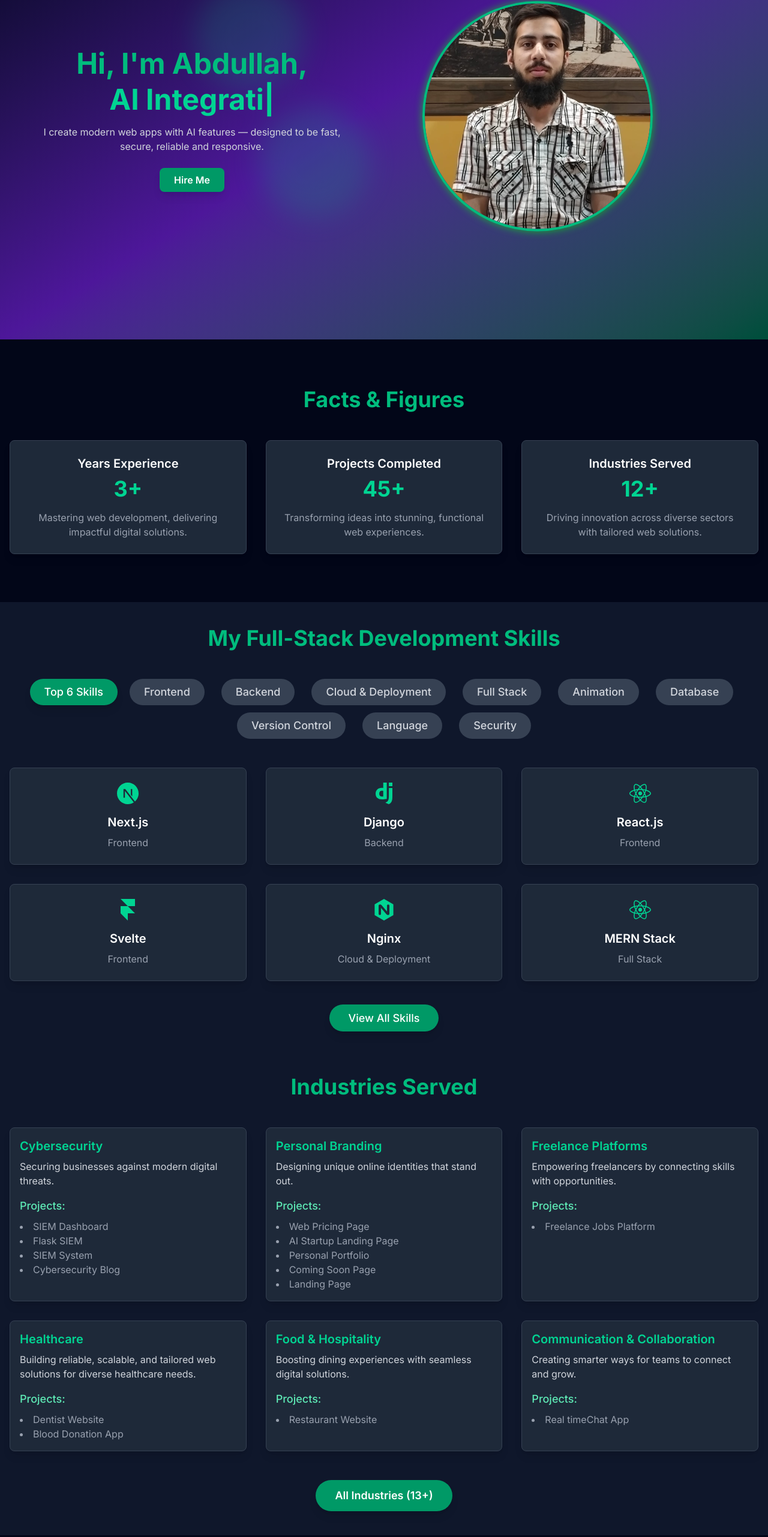
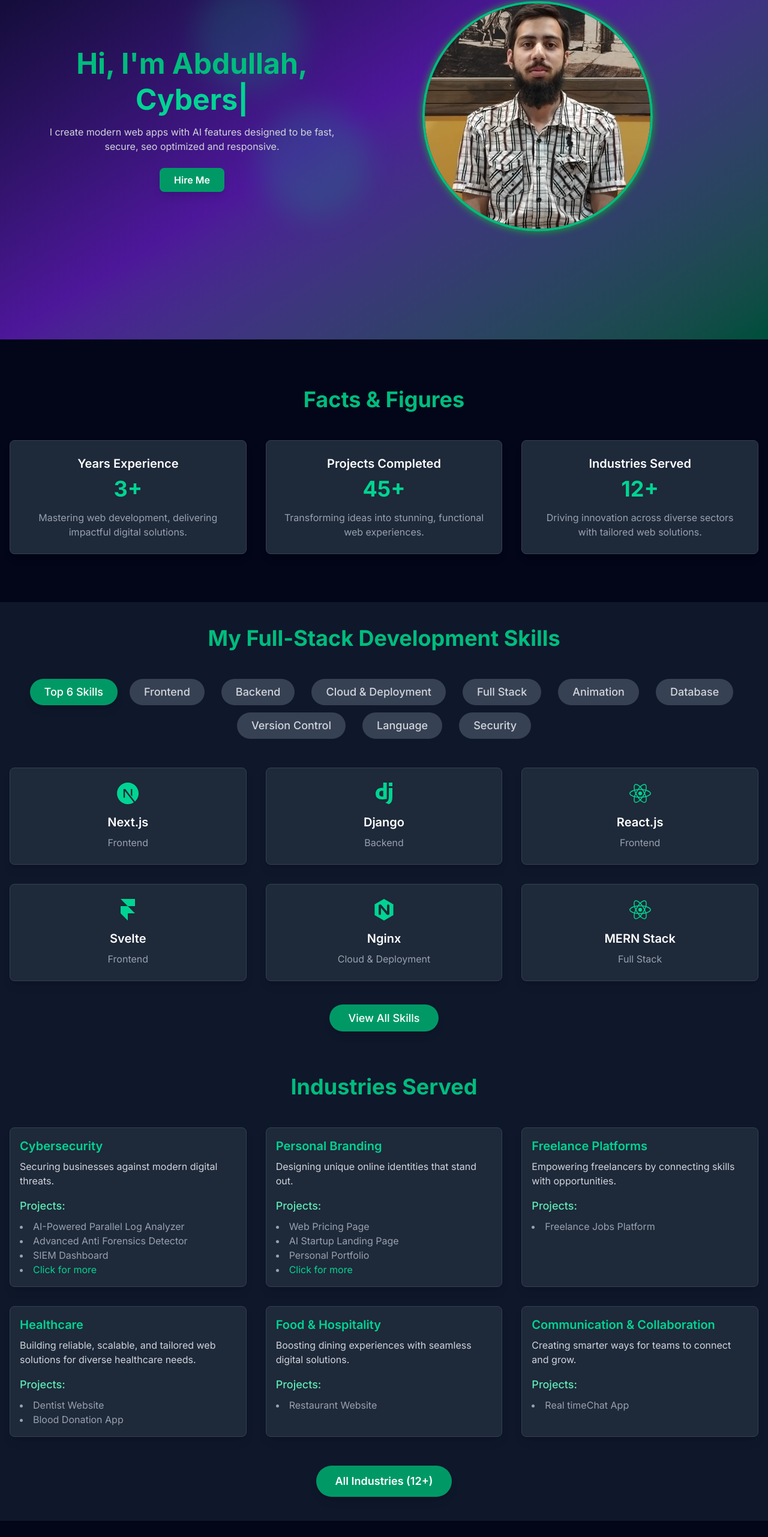
Before and after one commit to abdullahdigital/portfolio-site, a Next.js app: page / in a window 1280 px wide. Shown: the part 234-2797 px from the top of the page at 60% size. Built offline with nearby package versions, Linux system fonts and the light colour scheme.

Commit message:
added 2 projects of logs analyzer and anti forensics

```diff
--- a/src/components/Hero.tsx
+++ b/src/components/Hero.tsx
@@ -51,9 +51,9 @@ const Hero = () => {
              sequence={[
     'Full-Stack Web Developer',
     1000,
-    'Cybersecurity Guy',
+    'Cybersecurity & Pen-Tester',
     1000,
-    'AI Integration & Automater',
+    'AI Automation Specialist',
     1000,
     'Agentic AI Solutions Provider',
     1000,
@@ -65,7 +65,7 @@ const Hero = () => {
             />
           </h1>
        <p className="mt-3 text-base text-gray-300">
-  I create modern web apps with AI features — designed to be fast, secure, reliable and responsive.
+  I create modern web apps with AI features designed to be fast, secure, seo optimized and responsive.
 </p>
 
             <motion.button
--- a/src/components/Industries.tsx
+++ b/src/components/Industries.tsx
@@ -36,13 +36,20 @@ export default function Industries() {
               <div className="mt-2">
                 <h4 className="text-lg font-medium text-emerald-300 mb-2">Projects:</h4>
                 <ul className="list-disc list-inside text-gray-400">
-                  {industry.projects.map((project, projIndex) => (
+                  {industry.projects.slice(0, 3).map((project, projIndex) => (
                     <li key={projIndex}>
                       <Link href={project.link} className="hover:text-emerald-400 transition-colors duration-200" target="_blank" rel="noopener noreferrer">
                         {project.title}
                       </Link>
                     </li>
                   ))}
+                  {industry.projects.length > 3 && (
+                    <li>
+                      <Link href="/industries" className="text-emerald-400 hover:text-emerald-500 transition-colors duration-200">
+                        Click for more
+                      </Link>
+                    </li>
+                  )}
                 </ul>
               </div>
             </motion.div>
@@ -56,7 +63,7 @@ export default function Industries() {
               whileHover={{ scale: 1.05 }}
               whileTap={{ scale: 0.95 }}
             >
-              All Industries ({industriesData.length}+)
+              All Industries ({industriesData.length - 1}+)
             </motion.button>
           </Link>
         </div>
--- a/src/components/Projects.tsx
+++ b/src/components/Projects.tsx
@@ -71,7 +71,7 @@ const Projects = () => {
           viewport={{ once: true, amount: 0.5 }}
           transition={{ duration: 0.5 }}
         >
-          My Portfolio: Featured Full-Stack Development Projects
+          All Public Projects ({projectsData.length - 1}+)
         </motion.h2>
         <div className="grid grid-cols-1 md:grid-cols-2 lg:grid-cols-3 gap-8 mb-12">
           {featuredProjects.map((project: ProjectCardProps, index: number) => (
@@ -96,7 +96,7 @@ const Projects = () => {
           viewport={{ once: true, amount: 0.5 }}
           transition={{ duration: 0.5, delay: featuredProjects.length * 0.1 }}
         >
-          All Projects ({projectsData.length}+)
+          All Projects ({projectsData.length - 1}+)
         </motion.a>
       </div>
     </section>
--- a/src/data/industriesData.ts
+++ b/src/data/industriesData.ts
@@ -9,6 +9,8 @@ export const industriesData: Industry[] = [
     name: 'Cybersecurity',
     description: 'Securing businesses against modern digital threats.',
     projects: [
+      { title: 'AI-Powered Parallel Log Analyzer', link: 'https://drive.google.com/file/d/13XXwpDGmJx4TP1IB0GR3X6O-ZC538Gek/view?usp=sharing' },
+      { title: 'Advanced Anti Forensics Detector', link: 'https://drive.google.com/file/d/1P-7_miDS_qlspqadcwrtsG4SYwveBnWL/view?usp=sharing' },
       { title: 'SIEM Dashboard', link: 'https://siem-nimbus.vercel.app/' },
       { title: 'Flask SIEM', link: 'https://www.linkedin.com/posts/abdullahdigital_websitedevelopment-flaskdeveloper-businesswebsite-activity-7231896232263065600-0k5A?utm_source=share&utm_medium=member_desktop&rcm=ACoAAESxBI8BxvPwjujJf4hh5F_riANWHXN8Vt8' },
       { title: 'SIEM System', link: 'https://www.linkedin.com/posts/abdullahdigital_webdevelopment-techinnovation-projectshowcase-activity-7232974479205826560-lZEZ?utm_source=share&utm_medium=member_desktop&rcm=ACoAAESxBI8BxvPwjujJf4hh5F_riANWHXN8Vt8' },
--- a/src/data/projectsData.ts
+++ b/src/data/projectsData.ts
@@ -13,6 +13,26 @@ export interface ProjectCardProps {
 export const projectsData: ProjectCardProps[] = [
   {
     id: 1,
+    title: 'AI-Powered Parallel Log Analyzer',
+    description: 'An intelligent log analyzer leveraging AI for high-speed parallel processing.',
+    image: '/projects/stats-logs.png',
+    link: 'https://drive.google.com/file/d/13XXwpDGmJx4TP1IB0GR3X6O-ZC538Gek/view?usp=sharing',
+    github: '#',
+    category: 'Cybersecurity',
+    isFeatured: true,
+  },
+  {
+    id: 2,
+    title: 'Advanced Anti Forensics Detector',
+    description: 'A sophisticated tool designed to detect and neutralize anti-forensic measures.',
+    image: '/projects/anti-forensics-detector.png',
+    link: 'https://drive.google.com/file/d/1P-7_miDS_qlspqadcwrtsG4SYwveBnWL/view?usp=sharing',
+    github: '#',
+    category: 'Cybersecurity',
+    isFeatured: true,
+  },
+  {
+    id: 3,
     title: 'SIEM Dashboard',
     description: 'Interactive SIEM dashboard for real-time threat detection and monitoring.',
     image: '/projects/1siem-dashboard.png',
@@ -22,7 +42,7 @@ export const projectsData: ProjectCardProps[] = [
     isFeatured: true,
   },
   {
-    id: 2,
+    id: 4,
     title: 'Web Pricing Page',
     description: 'Modern, responsive pricing page built to boost conversions.',
     image: '/projects/2web-pricing.png',
@@ -32,7 +52,7 @@ export const projectsData: ProjectCardProps[] = [
     isFeatured: true,
   },
   {
-    id: 3,
+    id: 5,
     title: 'Freelance Jobs Platform',
     description: 'Full-stack platform connecting freelancers with global job opportunities.',
     image: '/projects/3freelance-jobs-platform.png',
@@ -42,7 +62,7 @@ export const projectsData: ProjectCardProps[] = [
     isFeatured: true,
   },
   {
-    id: 4,
+    id: 6,
     title: 'Dentist Website',
     description: 'Clean, professional dental clinic site with service showcase and booking.',
     image: '/projects/4dentist.png',
@@ -52,7 +72,7 @@ export const projectsData: ProjectCardProps[] = [
     isFeatured: true,
   },
   {
-    id: 5,
+    id: 7,
     title: 'Restaurant Website',
     description: 'Elegant restaurant site featuring menu, reservations, and contact.',
     image: '/projects/5restaurant.png',
@@ -62,7 +82,7 @@ export const projectsData: ProjectCardProps[] = [
     isFeatured: true,
   },
   {
-    id: 6,
+    id: 8,
     title: 'AI Startup Landing Page',
     description: 'High-converting AI startup landing page for investors and early adopters.',
     image: '/projects/6ai-startup-landingpage.png',
@@ -72,7 +92,7 @@ export const projectsData: ProjectCardProps[] = [
     isFeatured: true,
   },
   {
-    id: 7,
+    id: 9,
     title: 'Blood Donation App',
     description: 'Mobile app linking blood donors with recipients through real-time requests.',
     image: '/projects/7blood-donation.png',
@@ -82,7 +102,7 @@ export const projectsData: ProjectCardProps[] = [
     isFeatured: false,
   },
   {
-    id: 8,
+    id: 10,
     title: 'News App',
     description: 'A dynamic news application delivering real-time updates and personalized content.',
     image: '/projects/news-app.png',
@@ -92,7 +112,7 @@ export const projectsData: ProjectCardProps[] = [
     isFeatured: false,
   },
   {
-    id: 9,
+    id: 11,
     title: 'Chat App',
     description: 'Real-time messaging app with chat, group, and media sharing features.',
     image: '/projects/8whatsapp.png',
@@ -102,7 +122,7 @@ export const projectsData: ProjectCardProps[] = [
     isFeatured: false,
   },
   {
-    id: 10,
+    id: 12,
     title: 'E-commerce Dashboard',
     description: 'Admin dashboard for managing e-commerce operations, sales, and inventory.',
     image: '/projects/9ecom.png',
@@ -112,7 +132,7 @@ export const projectsData: ProjectCardProps[] = [
     isFeatured: false,
   },
   {
-    id: 11,
+    id: 13,
     title: 'Academy Website',
     description: 'Educational platform offering courses, resources, and student management.',
     image: '/projects/10academy.png',
@@ -122,7 +142,7 @@ export const projectsData: ProjectCardProps[] = [
     isFeatured: false,
   },
   {
-    id: 12,
+    id: 14,
     title: 'Advanced Blog',
     description: 'Feature-rich blogging platform with user authentication and content management.',
     image: '/projects/11blog-advance.png',
@@ -132,7 +152,7 @@ export const projectsData: ProjectCardProps[] = [
     isFeatured: false,
   },
   {
-    id: 13,
+    id: 15,
     title: 'Cybersecurity Blog',
     description: 'Informative blog focusing on cybersecurity news, tips, and best practices.',
     image: '/projects/12blog-cyber.png',
@@ -142,7 +162,7 @@ export const projectsData: ProjectCardProps[] = [
     isFeatured: false,
   },
   {
-    id: 14,
+    id: 16,
     title: 'Text Utility App',
     description: 'A versatile web tool for text manipulation, analysis, and formatting.',
     image: '/projects/13textUtils.png',
@@ -152,7 +172,7 @@ export const projectsData: ProjectCardProps[] = [
     isFeatured: false,
   },
   {
-    id: 15,
+    id: 17,
     title: 'Small E-commerce',
     description: 'A compact e-commerce solution for small businesses to showcase and sell products.',
     image: '/projects/14small-ecom.png',
@@ -162,7 +182,7 @@ export const projectsData: ProjectCardProps[] = [
     isFeatured: false,
   },
   {
-    id: 16,
+    id: 18,
     title: 'Weather App',
     description: 'Real-time weather application providing forecasts and conditions for any location.',
     image: '/projects/15weather.png',
@@ -172,7 +192,7 @@ export const projectsData: ProjectCardProps[] = [
     isFeatured: false,
   },
   {
-    id: 17,
+    id: 19,
     title: 'Text Editor',
     description: 'A simple yet functional web-based text editor for quick notes and code snippets.',
     image: '/projects/16text.png',
@@ -182,7 +202,7 @@ export const projectsData: ProjectCardProps[] = [
     isFeatured: false,
   },
   {
-    id: 18,
+    id: 20,
     title: 'Printer E-commerce',
     description: 'Specialized e-commerce platform for printers and printing supplies.',
     image: '/projects/17printer.png',
@@ -192,7 +212,7 @@ export const projectsData: ProjectCardProps[] = [
     isFeatured: false,
   },
   {
-    id: 19,
+    id: 21,
     title: 'Personal Portfolio',
     description: 'A showcase of my work, skills, and professional journey.',
     image: '/projects/18portfolio.png',
@@ -202,7 +222,7 @@ export const projectsData: ProjectCardProps[] = [
     isFeatured: false,
   },
   {
-    id: 20,
+    id: 22,
     title: 'Robo Speaker',
     description: 'A fun utility app that converts text into speech with a robotic voice.',
     image: '/projects/19robospeaker.png',
@@ -212,7 +232,7 @@ export const projectsData: ProjectCardProps[] = [
     isFeatured: false,
   },
   {
-    id: 21,
+    id: 23,
     title: 'Flask SIEM',
     description: 'A Security Information and Event Management (SIEM) system built with Flask.',
     image: '/projects/20flask-siem.png',
@@ -222,7 +242,7 @@ export const projectsData: ProjectCardProps[] = [
     isFeatured: false,
   },
   {
-    id: 22,
+    id: 24,
     title: 'SIEM System',
     description: 'Comprehensive SIEM solution for real-time security monitoring and threat detection.',
     image: '/projects/21siem.png',
@@ -232,7 +252,7 @@ export const projectsData: ProjectCardProps[] = [
     isFeatured: false,
   },
   {
-    id: 23,
+    id: 25,
     title: 'Music Player',
     description: 'A sleek and functional music player with playlist management and audio controls.',
     image: '/projects/22music.png',
@@ -242,7 +262,7 @@ export const projectsData: ProjectCardProps[] = [
     isFeatured: false,
   },
   {
-    id: 24,
+    id: 26,
     title: 'Gaming Platform',
     description: 'An interactive platform for casual gaming and entertainment.',
     image: '/projects/23gaming.png',
@@ -252,7 +272,7 @@ export const projectsData: ProjectCardProps[] = [
     isFeatured: false,
   },
   {
-    id: 25,
+    id: 27,
     title: 'ShopiCore E-commerce',
     description: 'Modern e-commerce platform with advanced product management and secure checkout.',
     image: '/projects/24shopicore.png',
@@ -262,7 +282,7 @@ export const projectsData: ProjectCardProps[] = [
     isFeatured: false,
   },
   {
-    id: 26,
+    id: 28,
     title: 'Coming Soon Page',
     description: 'A stylish coming soon page to build anticipation for a new website or product.',
     image: '/projects/25comingsoon.png',
@@ -272,7 +292,7 @@ export const projectsData: ProjectCardProps[] = [
     isFeatured: false,
   },
   {
-    id: 27,
+    id: 29,
     title: 'Landing Page',
     description: 'A high-converting landing page designed to capture leads and showcase services.',
     image: '/projects/26landingpage.png',
```
Also changed, not shown: public/projects/anti-forensics-detector.png (added), public/projects/stats-logs.png (added).
